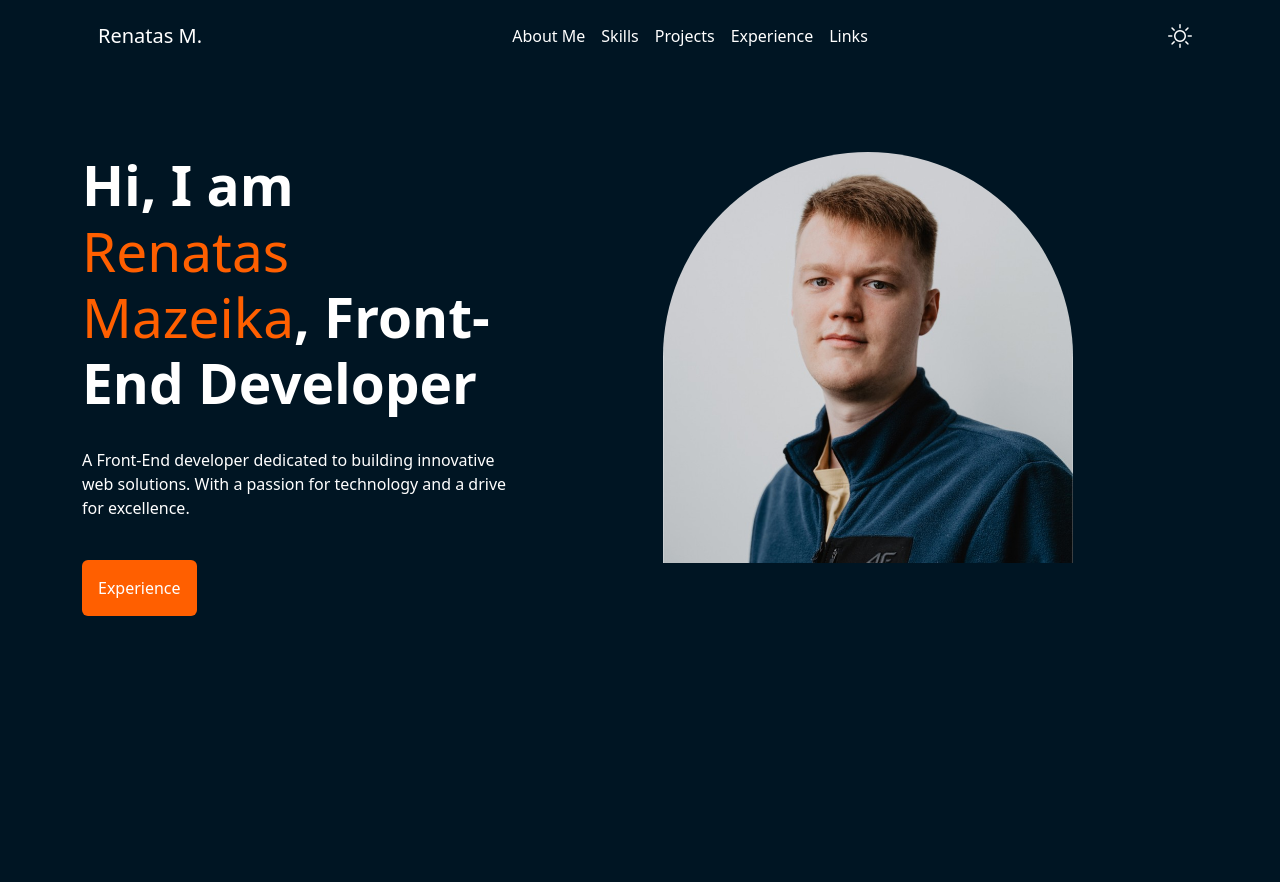
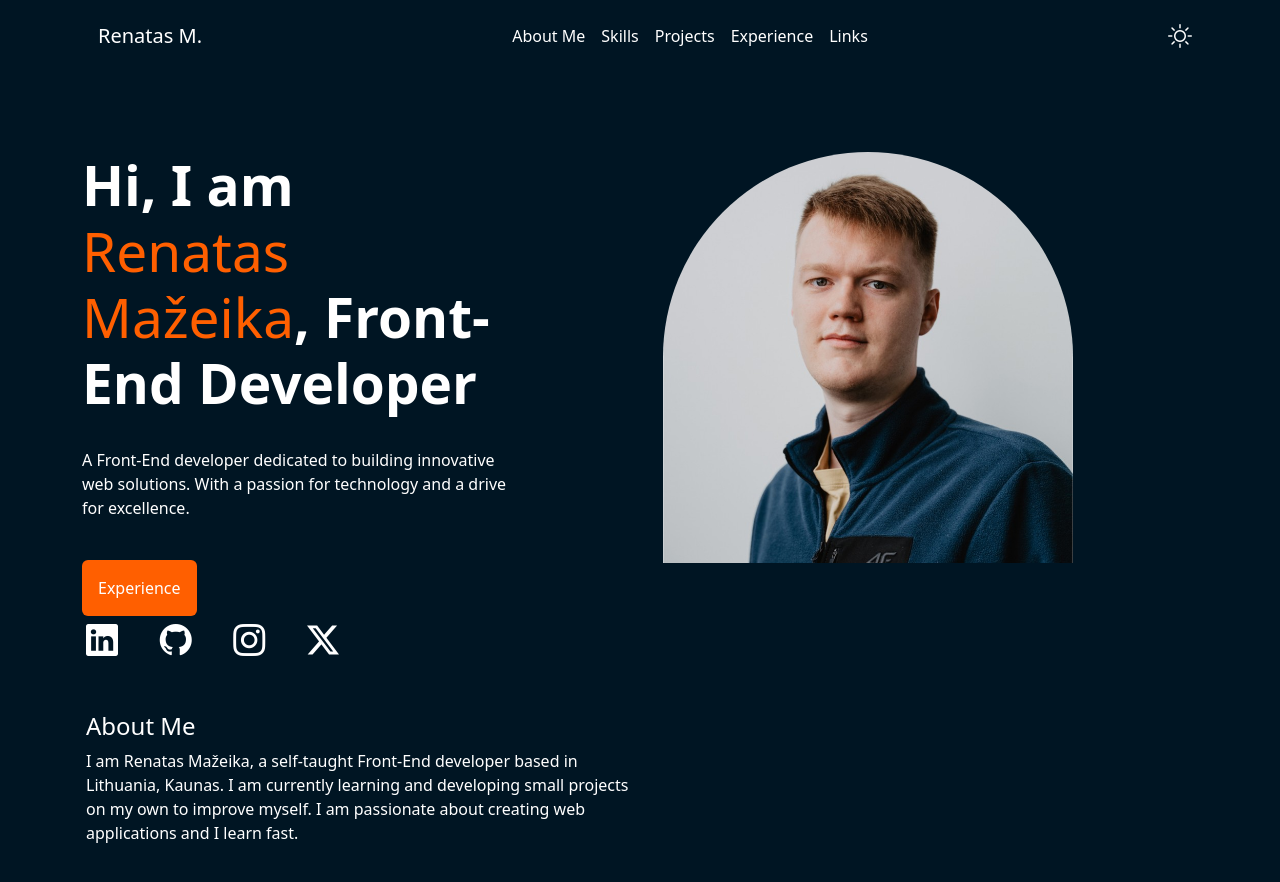
Before and after one commit to mazeikaa/Personal-portfolio-website, a plain HTML site: page index.html in a window 1280 px wide. Both pictures are taken after a click on the button 1180 px from the left and 36 px from the top of the page. Before the commit the page ends 800 px from the top, so only its background shows below. Drawn offline with nearby package versions, Linux system fonts and the light colour scheme.

Commit message:
added social links

```diff
--- a/index.html
+++ b/index.html
@@ -23,15 +23,7 @@
     <nav class="navbar navbar-expand-lg pb-5 pt-3">
       <div class="container d-flex justify-content-between align-items-center">
         <a href="#" class="navbar-brand mx-3 white-font">Renatas M.</a>
-        <button
-          class="navbar-toggler"
-          type="button"
-          data-bs-toggle="collapse"
-          data-bs-target="#navmenu"
-          aria-controls="navmenu"
-          aria-expanded="false"
-          aria-label="Toggle navigation"
-        >
+        <button class="navbar-toggler border-0">
           <span class="navbar-toggler-icon"></span>
         </button>
         <div class="collapse navbar-collapse" id="navmenu">
@@ -53,6 +45,7 @@
             </li>
           </ul>
         </div>
+
         <!-- DARK MODE TOGGLE -->
         <button
           class="border-0 fs-4 ms-auto bg-transparent expand-lg dark-mode"
@@ -76,7 +69,7 @@
           <div class="container w-75">
             <h1 class="name w-75 fw-bold white-font">
               Hi, I am
-              <span>Renatas Mazeika</span>, Front-End Developer
+              <span>Renatas Mažeika</span>, Front-End Developer
             </h1>
             <p class="py-4 fw-light w-75 lh-base white-font">
               A Front-End developer dedicated to building innovative web
@@ -94,7 +87,7 @@
               </a>
             </div>
           </div>
-          <div class="">
+          <div>
             <img
               class="img-fluid w-75 rounded-top-circle"
               src="images/renatas.jpeg"
@@ -102,6 +95,47 @@
             />
           </div>
         </div>
+
+        <!-- Social Links section -->
+        <div
+          class="fs-2 white-font px-3 list-unstyled d-flex w-25 justify-content-between text-dark white-font"
+        >
+          <a
+            href="https://www.linkedin.com/in/renatas-ma%C5%BEeika-628184237/"
+            class="text-decoration-none"
+            target="”_blank”"
+            ><i class="bi bi-linkedin text-dark social-icons"></i
+          ></a>
+          <a
+            href="https://github.com/mazeikaa"
+            class="text-decoration-none"
+            target="”_blank”"
+            ><i class="bi bi-github text-dark social-icons"></i
+          ></a>
+          <a
+            href="https://www.instagram.com/mazeikaa/"
+            class="text-decoration-none"
+            target="”_blank”"
+            ><i class="bi bi-instagram text-dark social-icons"></i
+          ></a>
+          <a
+            href="https://x.com/?lang=en"
+            class="text-decoration-none"
+            target="”_blank”"
+            ><i class="bi bi-twitter-x text-dark social-icons"></i
+          ></a>
+        </div>
+
+        <!-- About Me -->
+        <section class="my-5 white-font px-3">
+          <h1 class="fs-4">About Me</h1>
+          <p class="w-50">
+            I am Renatas Mažeika, a self-taught Front-End developer based in
+            Lithuania, Kaunas. I am currently learning and developing small
+            projects on my own to improve myself. I am passionate about creating
+            web applications and I learn fast.
+          </p>
+        </section>
       </div>
     </section>
     <script src="script.js"></script>
--- a/script.js
+++ b/script.js
@@ -4,6 +4,8 @@ const lightMode = document.querySelector('.light-mode');
 const darkMode = document.querySelector('.dark-mode');
 const bcg = document.querySelector('#background');
 const whiteFontElements = document.querySelectorAll('.white-font'); // all elements with text has this class
+const socialIcons = document.querySelectorAll('.social-icons');
+const hamburgerButton = document.querySelector('.navbar-toggler');
 
 darkMode.addEventListener('click', function () {
   bcg.style.backgroundColor = '#001523';
@@ -14,6 +16,10 @@ darkMode.addEventListener('click', function () {
   lightMode.style.color = 'white';
   darkMode.classList.toggle('hidden');
   lightMode.classList.toggle('hidden');
+  socialIcons.forEach(icon => {
+    icon.classList.toggle('text-dark');
+    icon.style.color = 'white';
+  });
 });
 
 lightMode.addEventListener('click', function () {
@@ -24,4 +30,7 @@ lightMode.addEventListener('click', function () {
   });
   lightMode.classList.toggle('hidden');
   darkMode.classList.toggle('hidden');
+  socialIcons.forEach(icon => {
+    icon.classList.toggle('text-dark');
+  });
 });
```
